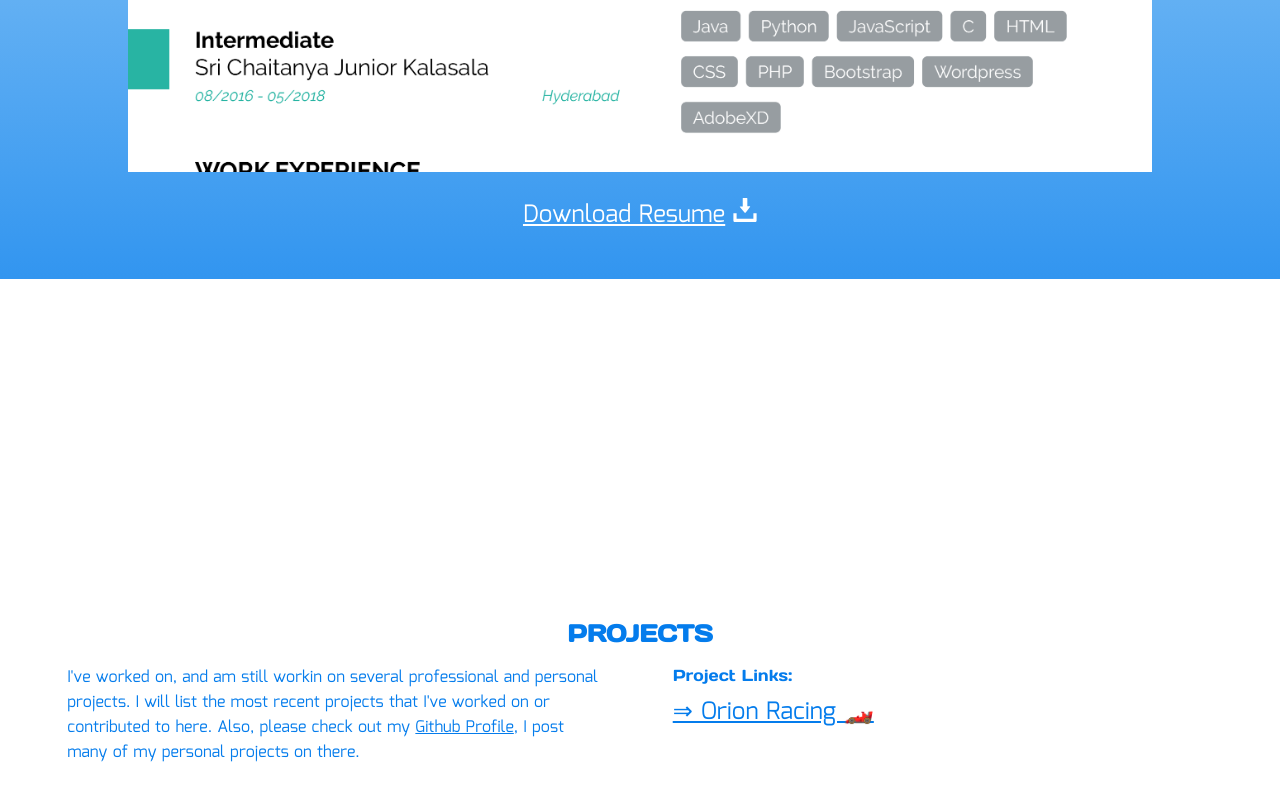
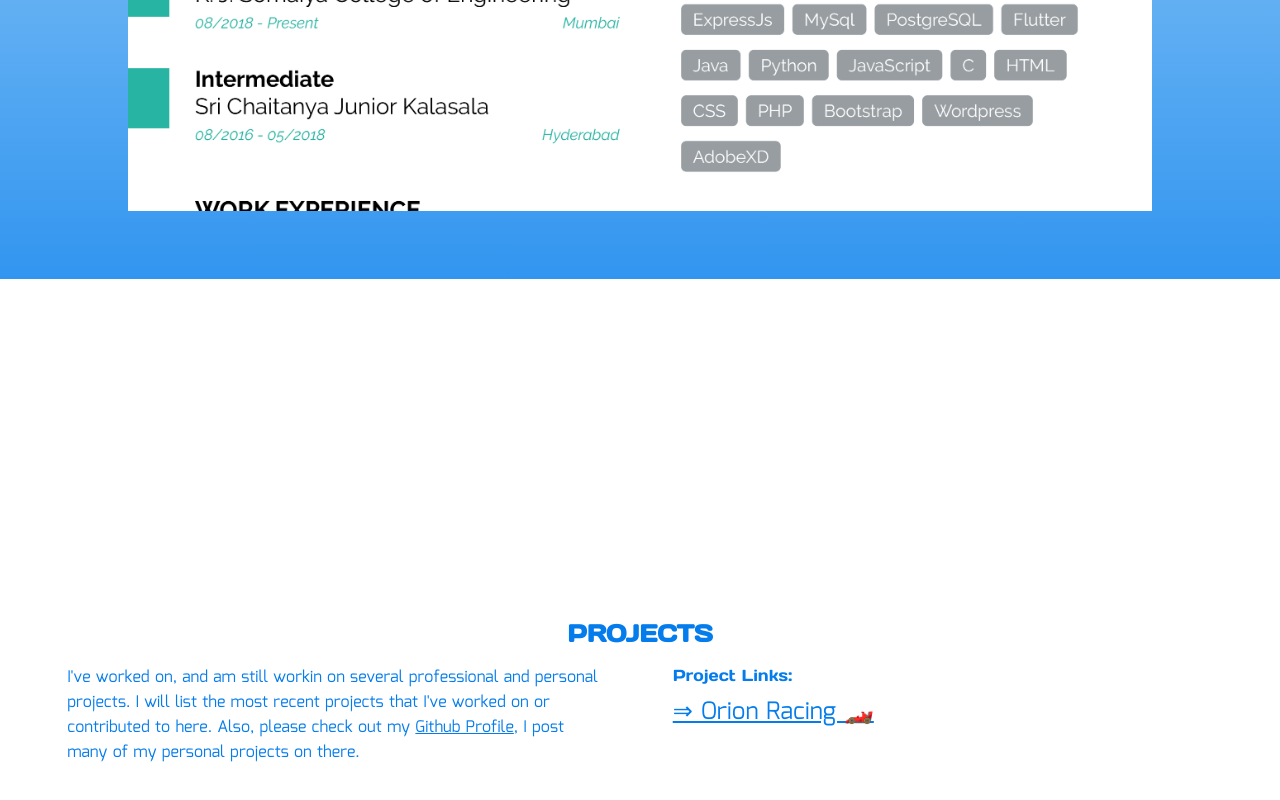
Before and after one commit to barun1607/portfolio, a React (Create React App) app: page / in a window 1280 px wide. Shown: the part 2121-2921 px from the top of the page. Built offline with nearby package versions, Linux system fonts and the light colour scheme.

Commit message:
removed download

```diff
--- a/src/components/Section/Resume.tsx
+++ b/src/components/Section/Resume.tsx
@@ -10,7 +10,7 @@ const Resume: React.FC = () => {
     threshold: 0.5
   });
 
-  const linkRef = useRef<HTMLAnchorElement>(null);
+  // const linkRef = useRef<HTMLAnchorElement>(null);
 
   useEffect(() => {
     changeWithState(isVisible, containerRef, 'dummy', 'show-resume', 'show-resume');
@@ -21,7 +21,7 @@ const Resume: React.FC = () => {
       <div className="resume">
         <img src={VARUN_PANDEY} alt="" className="resume-img" />
       </div>
-      <a href="../../assets/pdf/VARUN_PANDEY.pdf" download ref={linkRef}>
+      {/* <a href="../../assets/pdf/VARUN_PANDEY.pdf" download ref={linkRef}>
         <u>Download Resume</u> <svg version="1.1" id="Capa_1" xmlns="http://www.w3.org/2000/svg" x="0px" y="0px"
           viewBox="0 0 29.978 29.978">
           <g>
@@ -93,7 +93,7 @@ const Resume: React.FC = () => {
           <g>
           </g>
         </svg>
-      </a>
+      </a> */}
     </div>
   )
 }
```
